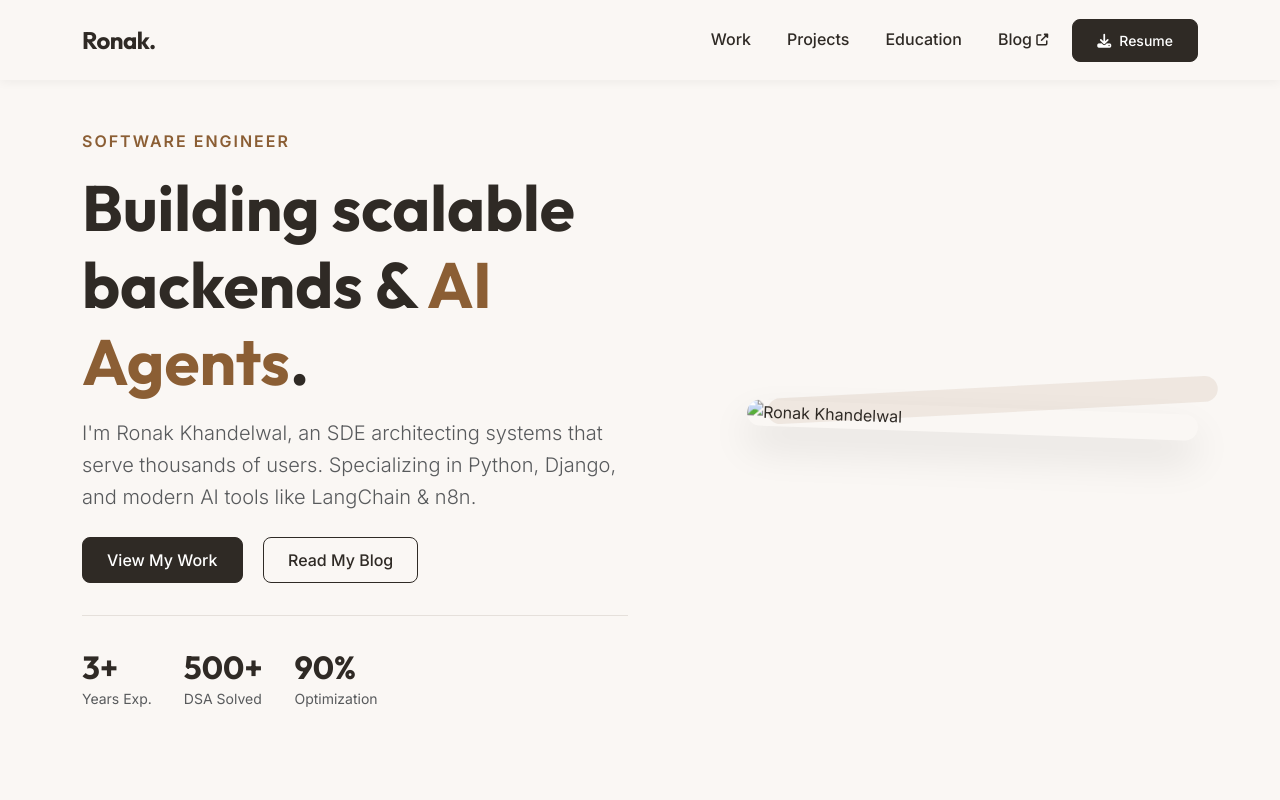
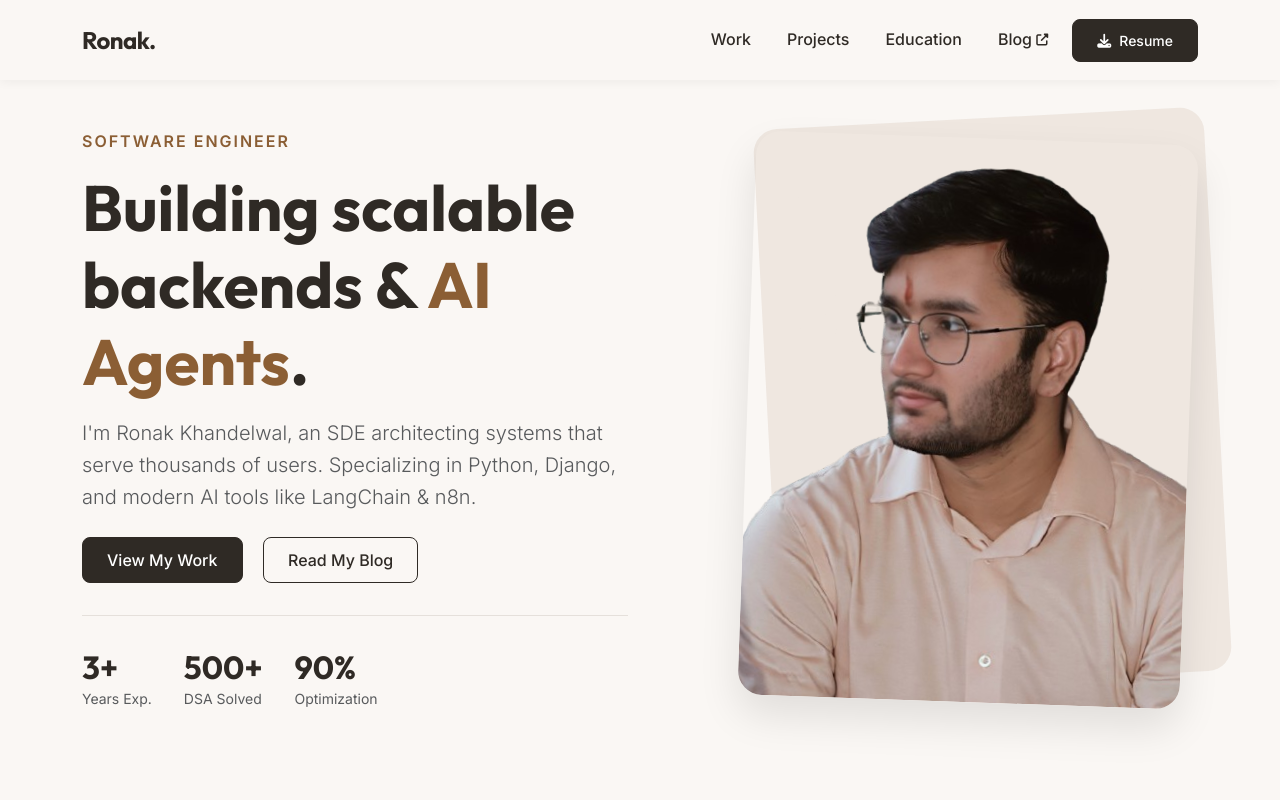
Before and after one commit to ronakkhandlwl/portfolio-website, a plain HTML site: page index.html in a window 1280 px wide. Shown: the top 800 px of the page. Drawn offline with nearby package versions, Linux system fonts and the light colour scheme.

Commit message:
Update hero image source in index.html

```diff
--- a/index.html
+++ b/index.html
@@ -525,7 +525,7 @@
       <div class="col-lg-5 offset-lg-1 order-1 order-lg-2 mb-4 mb-lg-0">
         <div class="hero-image-container">
           <div class="hero-image-bg"></div>
-          <img src="/IMG_20251231_084940.jpg" alt="Ronak Khandelwal" class="hero-image img-fluid">
+          <img src="/ronaks_image.png" alt="Ronak Khandelwal" class="hero-image img-fluid">
         </div>
       </div>
     </div>
```
